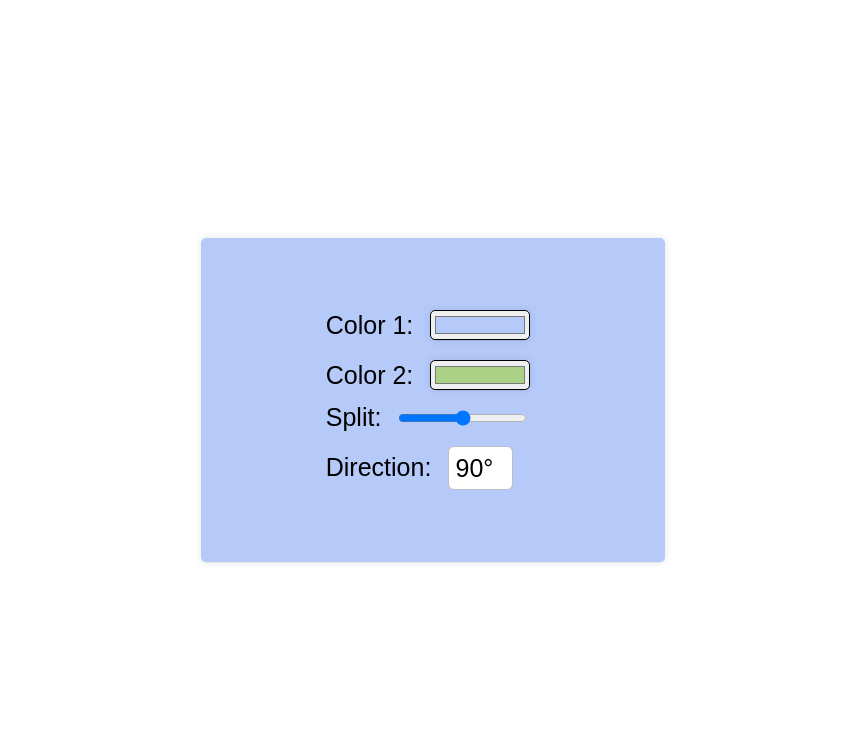
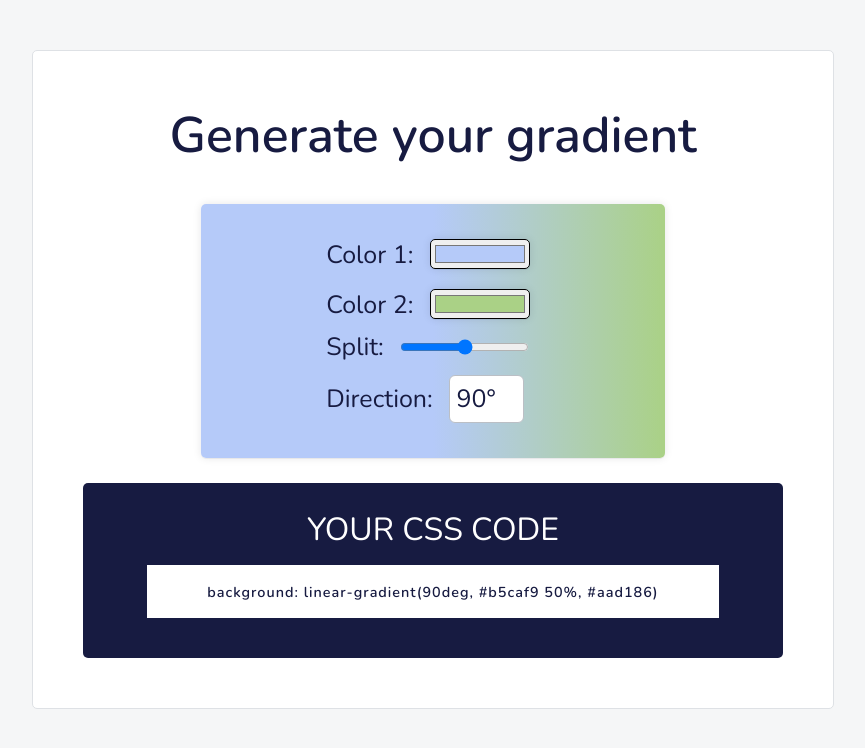
Before and after one commit to miri52/gradient-generator, a plain HTML site: page index.html in a window 1280 px wide. Shown: the whole page, without its empty margins (207-1072 px from the left). Drawn offline with nearby package versions, Linux system fonts and the light colour scheme.

Commit message:
Display the gradient code
- add selectText function to make it easier for the user to copy the
  gradient
- wrap the initiation code in an IIFE
- check if the submitted degree value is a number and reset to 0 if not
- improve CSS

```diff
--- a/index.html
+++ b/index.html
@@ -4,10 +4,18 @@
     <meta charset="UTF-8" />
     <meta http-equiv="X-UA-Compatible" content="IE=edge" />
     <meta name="viewport" content="width=device-width, initial-scale=1.0" />
+    <link rel="preconnect" href="https://fonts.googleapis.com" />
+    <link rel="preconnect" href="https://fonts.gstatic.com" crossorigin />
+    <link
+      href="https://fonts.googleapis.com/css2?family=Nunito:wght@200;400;600&display=swap"
+      rel="stylesheet"
+    />
     <link rel="stylesheet" href="styles.css" />
     <title>Gradient Generator</title>
   </head>
   <body>
+    <div class="container">
+      <h1>Generate your gradient</h1>
       <form id="gradient" class="gradient">
         <div>
           <label for="picker-1">Color 1:</label>
@@ -17,7 +25,7 @@
           <label for="picker-2">Color 2:</label>
           <input id="picker-2" type="color" name="color2" value="#aad186" />
         </div>
-      <div>
+        <div class="split-container">
           <label for="split">Split:</label>
           <input
             value="50"
@@ -30,9 +38,20 @@
         </div>
         <div>
           <label for="direction">Direction:</label>
-        <input type="text" id="direction" name="direction" value="90°" />
+          <input
+            type="text"
+            id="direction"
+            name="direction"
+            value="90°"
+            maxlength="4"
+          />
         </div>
       </form>
+      <div class="code-container">
+        <div class="code-title">Your CSS code</div>
+        <div class="code-to-copy click-me" id="target"></div>
+      </div>
+    </div>
     <script src="index.js"></script>
   </body>
 </html>
--- a/index.js
+++ b/index.js
@@ -12,13 +12,36 @@
 // 3. use the gradients to style the form
 
 /*THIS IS WHAT WE WANT*/
-/* .gradient {background: linear-gradient(to bottom, #33ccff 0%, #ff99cc 100%);} */
+/* .gradient {background: linear-gradient(90deg, #33ccff 0%, #ff99cc);} */
 
 const picker1 = document.getElementById("picker-1");
 const picker2 = document.getElementById("picker-2");
 const split = document.getElementById("split");
 const direction = document.getElementById("direction");
 const gradientForm = document.getElementById("gradient");
+const target = document.getElementById("target");
+
+(function () {
+  const initialGradient = `linear-gradient(90deg, ${picker1.value} ${split.value}%, ${picker2.value})`;
+  gradientForm.style.background = initialGradient;
+  console.log(gradientForm.style.background);
+  target.textContent = `background: ${initialGradient}`;
+})();
+
+function changeGradient() {
+  const degreesArr = direction.value.split("°");
+  let degreeValue = Number(degreesArr[0]);
+  if (isNaN(degreeValue)) {
+    degreeValue = 0;
+  }
+  const newGradient =
+    degreeValue === 0
+      ? `linear-gradient(${picker1.value} ${split.value}%, ${picker2.value})`
+      : `linear-gradient(${degreeValue}deg, ${picker1.value} ${split.value}%, ${picker2.value})`;
+  gradientForm.style.background = newGradient;
+  target.textContent = `background: ${newGradient}`;
+  direction.value = `${degreeValue}°`;
+}
 
 picker1.addEventListener("input", changeGradient);
 picker2.addEventListener("input", changeGradient);
@@ -26,10 +49,23 @@ split.addEventListener("input", changeGradient);
 direction.addEventListener("input", changeGradient);
 gradientForm.addEventListener("submit", (e) => e.preventDefault());
 
-function changeGradient() {
-  let degreesArr = direction.value.split("°");
-  let [degreeValue] = degreesArr;
-  console.log(degreeValue);
-  gradientForm.style.background = `linear-gradient(${degreeValue}deg, ${picker1.value} ${split.value}%, ${picker2.value})`;
-  direction.value = `${degreeValue}°`;
+/* Select the code div to make it easier to copy */
+
+function selectText() {
+  if (document.body.createTextRange) {
+    const range = document.body.createTextRange();
+    range.moveToElementText(target);
+    range.select();
+  } else if (window.getSelection) {
+    const selection = window.getSelection();
+    const range = document.createRange();
+    range.selectNodeContents(target);
+    selection.removeAllRanges();
+    selection.addRange(range);
+  } else {
+    console.warn("Could not select text in node: Unsupported browser.");
+  }
 }
+
+const clickable = document.querySelector(".click-me");
+clickable.addEventListener("click", () => selectText());
--- a/styles.css
+++ b/styles.css
@@ -5,22 +5,42 @@ body {
 }
 
 body {
+  height: 100vh;
+  font-size: 25px;
+  font-family: "Nunito", sans-serif;
+  background: #f5f6f7;
+  color: #171b41;
+}
+
+h1 {
+  margin-top: 0;
+}
+
+.container {
   display: flex;
+  flex-direction: column;
   justify-content: center;
   align-items: center;
-  height: 100vh;
-  font-size: 25px;
-  font-family: "Karla", sans-serif;
+  margin: 2em auto;
+  padding: 2em;
+  border: 1px solid #dee1e5;
+  width: 700px;
+  background: #fff;
+  border-radius: 5px;
 }
+
+/* Form */
 
 .gradient {
   box-shadow: rgba(17, 17, 26, 0.05) 0px 1px 0px,
     rgba(17, 17, 26, 0.1) 0px 0px 8px;
   background-color: #b5caf9;
-  /*THIS IS WHAT WE WANT*/
-  /* background: linear-gradient(90deg, #b5caf9 0%, #aad186 100%); */
-  padding: 2.5em 5em;
+  padding: 1em 5em;
   border-radius: 5px;
+}
+
+.split-cotainer {
+  margin-top: 5px;
 }
 
 input {
@@ -40,8 +60,42 @@ input[type="text"] {
   font-size: inherit;
   font-family: inherit;
   color: inherit;
-  width: 50px;
+  width: 60px;
   padding: 0.25em;
   border: 1px solid #bbbfc5;
   border-radius: 6px;
 }
+
+/* Code to copy */
+
+.code-container {
+  margin-top: 1em;
+  padding: 1em 2em;
+  text-align: center;
+  background: #171b41;
+  color: #fff;
+  border-radius: 5px;
+  width: 600px;
+}
+
+.code-title {
+  font-size: 2rem;
+  font-weight: 400;
+  text-transform: uppercase;
+}
+
+.code-to-copy {
+  font-size: 0.9rem;
+  font-weight: 600;
+  padding: 1em 2em;
+  margin: 1em;
+  letter-spacing: 1px;
+  border: 2px solid transparent;
+  transition: all 250ms ease-in-out;
+  background: white;
+  color: #171b41;
+}
+
+.code-to-copy:hover {
+  border: 2px solid white;
+}
```
Lines whose indentation alone changed are shown as unchanged.
